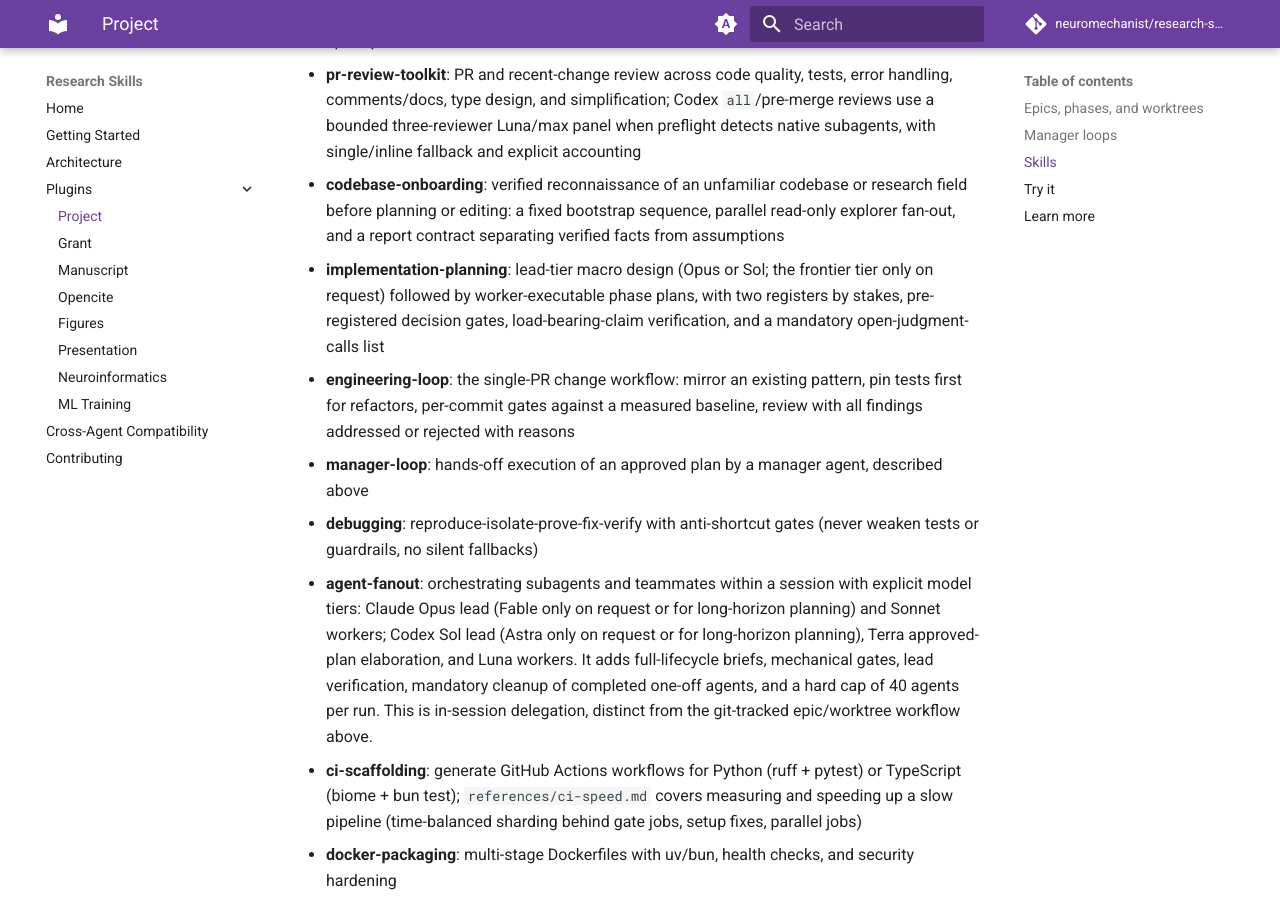
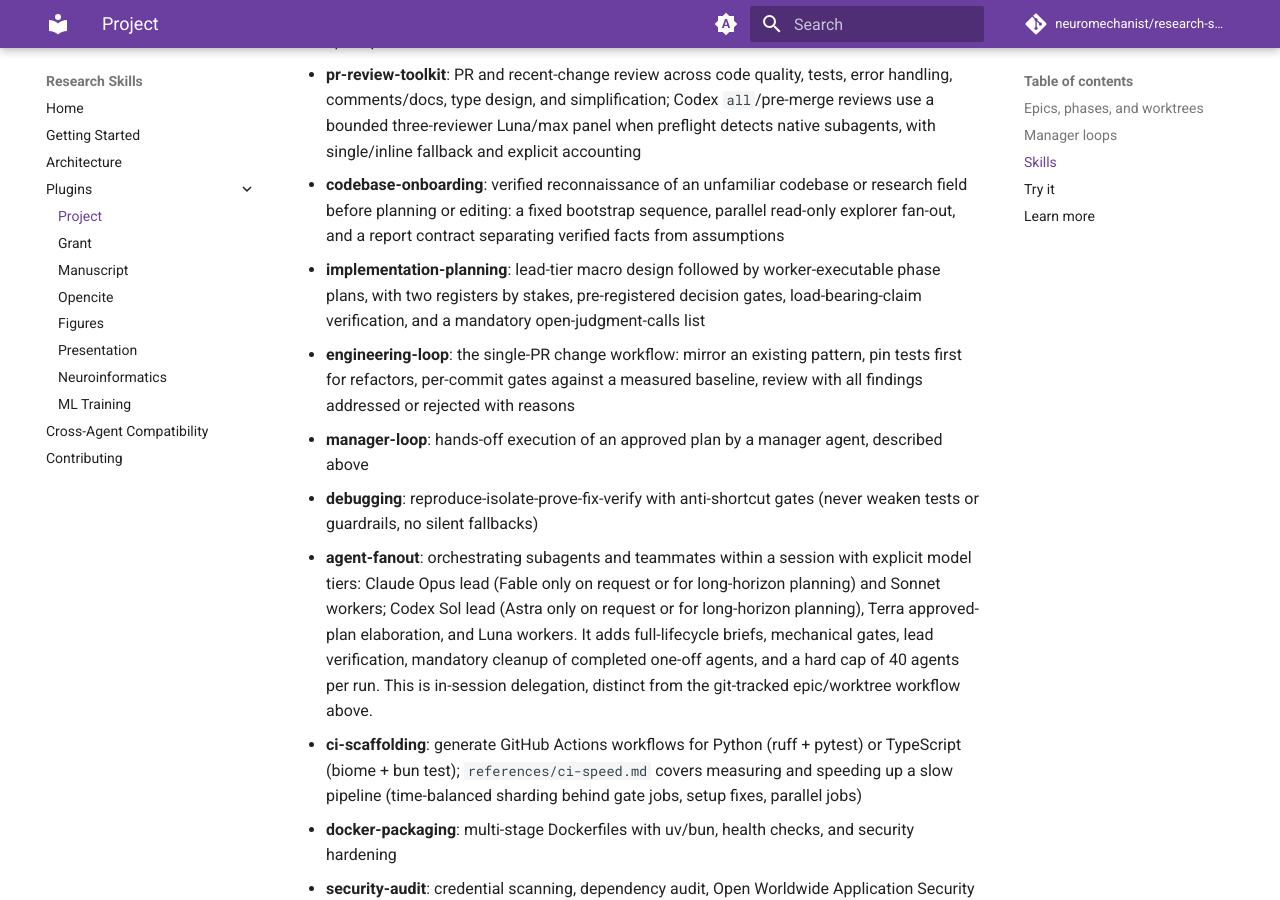
Before and after one commit to neuromechanist/research-skills, an MkDocs documentation site: the page built from docs/plugins/project.md, in a window 1280 px wide and 900 px high, scrolled down 3025 px. Built offline with MkDocs 1.6.1 and Material for MkDocs 9.7.7, drawn with Linux system fonts in a browser that asks for light colours; comment, search, counter and statistics services are not loaded.

Commit message:
docs: advisor ladder and implementation-planning use lead-tier wording

```diff
--- a/docs/plugins/project.md
+++ b/docs/plugins/project.md
@@ -56,7 +56,7 @@
 - **workflow-reference**: branch, state-file, worktree, and GitHub command reference for epic/sprint workflows
 - **pr-review-toolkit**: PR and recent-change review across code quality, tests, error handling, comments/docs, type design, and simplification; Codex `all`/pre-merge reviews use a bounded three-reviewer Luna/max panel when preflight detects native subagents, with single/inline fallback and explicit accounting
 - **codebase-onboarding**: verified reconnaissance of an unfamiliar codebase or research field before planning or editing: a fixed bootstrap sequence, parallel read-only explorer fan-out, and a report contract separating verified facts from assumptions
-- **implementation-planning**: lead-tier macro design (Opus or Sol; the frontier tier only on request) followed by worker-executable phase plans, with two registers by stakes, pre-registered decision gates, load-bearing-claim verification, and a mandatory open-judgment-calls list
+- **implementation-planning**: lead-tier macro design followed by worker-executable phase plans, with two registers by stakes, pre-registered decision gates, load-bearing-claim verification, and a mandatory open-judgment-calls list
 - **engineering-loop**: the single-PR change workflow: mirror an existing pattern, pin tests first for refactors, per-commit gates against a measured baseline, review with all findings addressed or rejected with reasons
 - **manager-loop**: hands-off execution of an approved plan by a manager agent, described above
 - **debugging**: reproduce-isolate-prove-fix-verify with anti-shortcut gates (never weaken tests or guardrails, no silent fallbacks)
```
Also changed, not shown: AGENTS.md (+1 -1 lines), README.md (+1 -1 lines).
